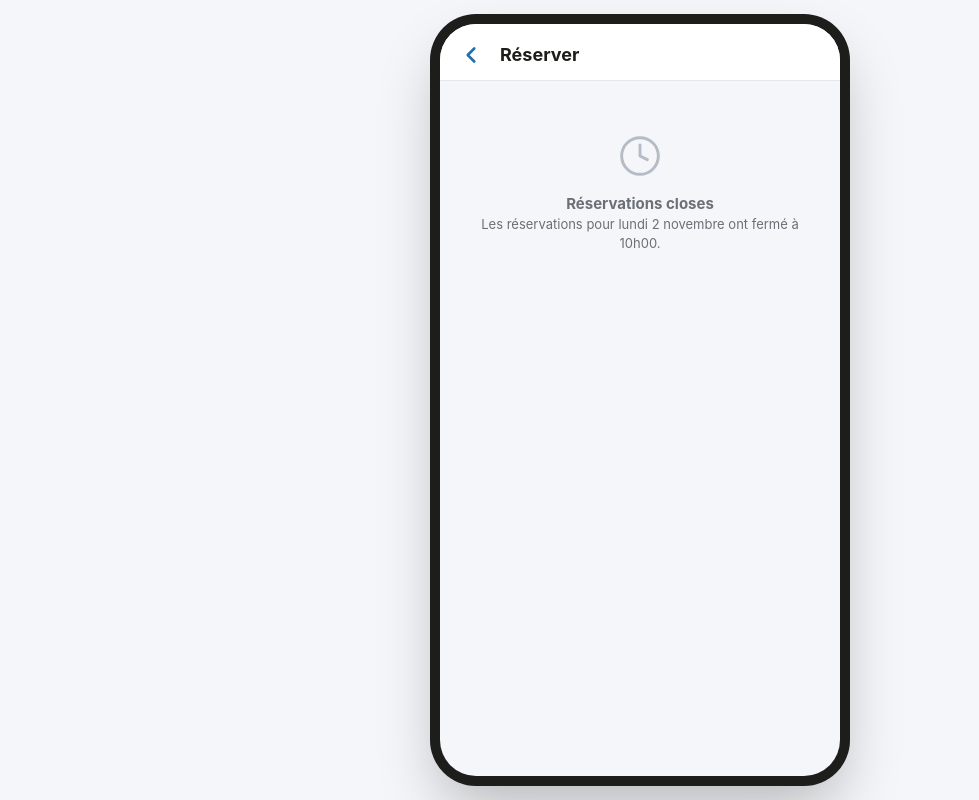
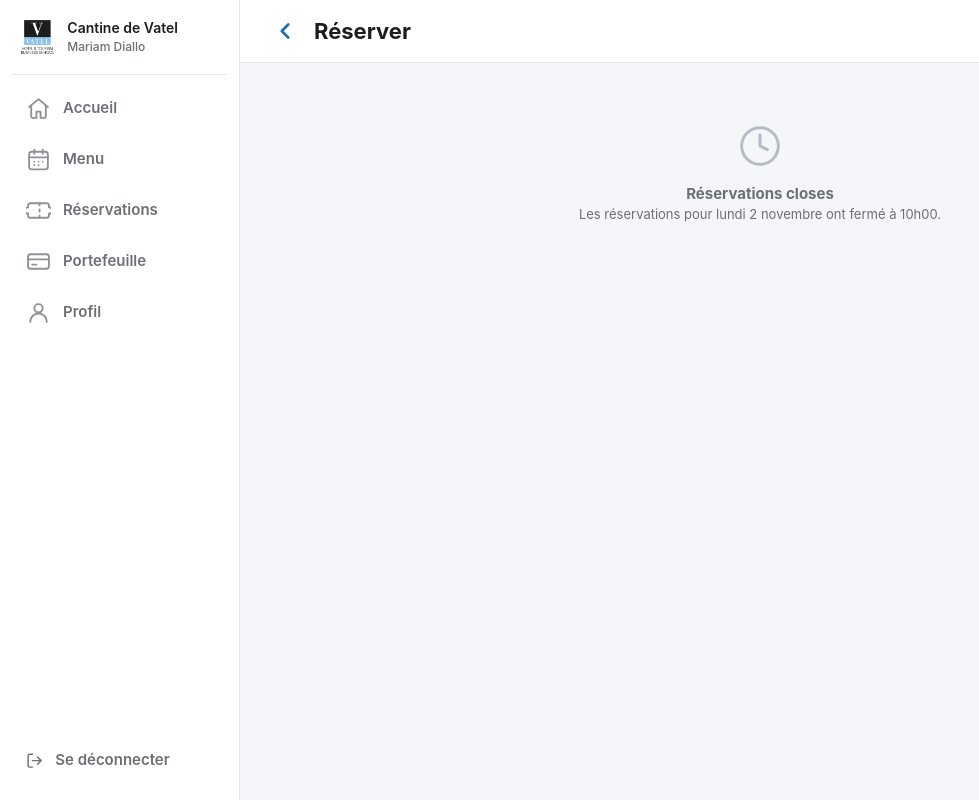
Before and after one commit to lartisse/cantine-vatel, a Laravel app: page /reservations/nouvelle/1 in a window 1280 px wide. Shown: the whole page, without its empty margins (0-979 px from the left). Run offline with Laravel 12, Linux system fonts and the light colour scheme; a user stored in the database is signed in; data comes from the database, SQL or seed files in the repository; data that the repository does not hold is empty; parts of the project's set-up code (start-up, migrations or seed data) failed here and were passed over.

Commit message:
feat(ui): espaces élève, personnel et parent en plein écran responsive (menu latéral sur ordinateur, onglets en bas sur mobile), sans cadre de téléphone

```diff
--- a/app/Http/Controllers/User/MenuController.php
+++ b/app/Http/Controllers/User/MenuController.php
@@ -18,7 +18,8 @@ class MenuController extends Controller
     public function index(Request $request, ReservationService $service)
     {
         $u = $request->user();
-        $week = (int) $request->query('semaine', 0);
+        // Par défaut : la semaine en cours, ou la suivante quand elle est terminée (week-end)
+        $week = $request->has('semaine') ? (int) $request->query('semaine') : (today()->isWeekend() ? 1 : 0);
         $monday = today()->startOfWeek()->addWeeks($week);
         $menus = Menu::whereBetween('date', [$monday, $monday->copy()->addDays(4)])->where('is_published', true)->orderBy('date')->get();
         $dayParam = $request->query('jour');
--- a/lang/en.json
+++ b/lang/en.json
@@ -354,5 +354,6 @@
     "Bienvenue sur Cantine de Vatel": "Welcome to Cantine de Vatel",
     "Chef de la semaine": "Chef of the week",
     "Équipe cuisine": "Kitchen team",
-    "Pas de service aujourd’hui": "No service today"
+    "Pas de service aujourd’hui": "No service today",
+    "Menu pas encore publié": "Menu not published yet"
 }
--- a/public/css/extra.css
+++ b/public/css/extra.css
@@ -3,7 +3,46 @@ body.no-demo #app { padding-top: 0; }
 body.no-demo .public-header { top: 0; }
 body.no-demo .sidebar { top: 0; height: 100vh; }
 body.no-demo .admin, body.no-demo .kiosk, body.no-demo .mobile-stage { min-height: 100vh; }
-body.no-demo .phone { max-height: calc(100vh - 48px); }
+
+/* ---------- Espaces élève / personnel / parent : plein écran responsive (sans cadre de téléphone) ---------- */
+.app-shell { min-height: 100vh; background: var(--bg); }
+.app-main { min-height: 100vh; display: flex; flex-direction: column; }
+.app-shell .phone-top { position: sticky; top: 0; z-index: 30; padding: 14px 16px; }
+.app-shell .phone-body { flex: 1; overflow: visible; padding: 16px 16px 92px; }
+.app-shell .no-tabs .phone-body { padding-bottom: 24px; }
+.page-inner { width: 100%; max-width: 1080px; margin: 0 auto; }
+.app-shell .sticky-cta { bottom: 64px; margin-left: -4px; margin-right: -4px; padding-left: 4px; padding-right: 4px; }
+.app-shell .no-tabs .sticky-cta { bottom: 0; }
+/* Mobile : barre d'onglets fixée en bas */
+.app-shell .tabbar { position: fixed; left: 0; right: 0; bottom: 0; z-index: 40; padding-bottom: calc(8px + env(safe-area-inset-bottom)); box-shadow: 0 -4px 14px rgba(16, 24, 40, .05); }
+.app-shell:has(.no-tabs) .tabbar { display: none; }
+.tab-brand, .tab-logout { display: none !important; }
+/* Tablette et ordinateur : menu latéral, contenu sur toute la largeur */
+@media (min-width: 900px) {
+  .app-shell { display: grid; grid-template-columns: 240px 1fr; }
+  .app-shell .tabbar, .app-shell:has(.no-tabs) .tabbar {
+    position: sticky; top: 0; height: 100vh; display: flex; flex-direction: column; gap: 4px;
+    border-top: 0; border-right: 1px solid var(--line); padding: 18px 12px; box-shadow: none;
+  }
+  .app-shell .tabbar a { flex-direction: row; justify-content: flex-start; gap: 12px; padding: 11px 14px; border-radius: 10px; font-size: 15px; }
+  .app-shell .tabbar a .ti { position: relative; }
+  .app-shell .tabbar a.active { background: var(--sky-50); color: var(--ink); }
+  .app-shell .tabbar a:hover { background: #f4f6f9; }
+  .tab-brand { display: flex !important; align-items: center; gap: 10px; padding: 0 8px 18px !important; margin-bottom: 6px; border-bottom: 1px solid var(--line); border-radius: 0 !important; color: var(--ink) !important; font-weight: 800; font-size: 14px !important; background: none !important; }
+  .tab-brand img { height: 36px; }
+  .tab-brand small { display: block; font-weight: 500; color: var(--muted); font-size: 12px; }
+  .tab-logout { display: block !important; margin-top: auto; }
+  .tab-logout button { width: 100%; display: flex; align-items: center; gap: 12px; border: 0; background: none; padding: 11px 14px; border-radius: 10px; color: var(--muted); font-weight: 600; cursor: pointer; }
+  .tab-logout button:hover { background: var(--red-50); color: var(--red); }
+  .app-shell .phone-top { padding: 18px 32px; }
+  .app-shell .phone-top h2 { font-size: 22px; }
+  .app-shell .phone-body, .app-shell .no-tabs .phone-body { padding: 24px 32px 40px; }
+  .app-shell .sticky-cta, .app-shell .no-tabs .sticky-cta { bottom: 0; }
+  /* Listes de plats et cartes sur plusieurs colonnes */
+  .page-inner .stack:has(> .dish-row), .page-inner .stack:has(> .child-card) { display: grid; grid-template-columns: repeat(auto-fill, minmax(380px, 1fr)); gap: 12px; }
+  .page-inner .stack:has(> .dish-row) > * + *, .page-inner .stack:has(> .child-card) > * + * { margin-top: 0; }
+  .page-inner .hscroll { flex-wrap: wrap; overflow: visible; }
+}
 form.inline { display: inline; }
 a.dish-row { text-decoration: none; }
 .qr-box [data-qr] { display: flex; justify-content: center; margin: 0 auto; }
--- a/resources/views/layouts/base.blade.php
+++ b/resources/views/layouts/base.blade.php
@@ -9,7 +9,7 @@
     <link rel="icon" href="{{ asset('img/vatel_logo.png') }}">
     <link rel="manifest" href="{{ asset('manifest.webmanifest') }}">
     <link rel="stylesheet" href="{{ asset('css/app.css') }}?v=3">
-    <link rel="stylesheet" href="{{ asset('css/extra.css') }}?v=4">
+    <link rel="stylesheet" href="{{ asset('css/extra.css') }}?v=5">
     @stack('head')
 </head>
 <body class="no-demo">
--- a/resources/views/layouts/mobile.blade.php
+++ b/resources/views/layouts/mobile.blade.php
@@ -7,24 +7,29 @@
         ? [['home', route('parent.home'), 'home', __('Accueil')], ['child', route('parent.children'), 'users', __('Enfants')], ['topup', route('parent.topup.choose'), 'card', __('Recharger')], ['alerts', route('parent.alerts'), 'bell', __('Alertes')], ['profile', route('profile'), 'user', __('Profil')]]
         : [['home', route('user.home'), 'home', __('Accueil')], ['menu', route('menu'), 'calendar', __('Menu')], ['resa', route('reservations.index'), 'ticket', __('Réservations')], ['wallet', route('wallet'), 'card', __('Portefeuille')], ['profile', route('profile'), 'user', __('Profil')]];
 @endphp
-<div class="mobile-stage"><div class="phone">
-    <div class="phone-top">
-        @hasSection('back')<a class="back" href="@yield('back')" aria-label="{{ __('Retour') }}">{!! ic('chevron-left') !!}</a>@endif
-        <h2>@yield('title')</h2>
-        @yield('right')
-    </div>
-    <div class="phone-body">
-        @if ($errors->any() && ! View::hasSection('no_errors'))
-            <div class="alert red mb">{!! ic('alert') !!} <span>{{ $errors->first() }}</span></div>
-        @endif
-        @yield('content')
-    </div>
-    @unless (View::hasSection('no_tabs'))
-    <nav class="tabbar">
+{{-- Espaces élève, personnel et parent : plein écran, barre d'onglets en bas sur mobile, menu latéral sur ordinateur --}}
+<div class="app-shell">
+    <nav class="tabbar" aria-label="{{ __('Navigation') }}">
+        <a href="{{ $u->homeRoute() }}" class="tab-brand"><img src="{{ asset('img/vatel_logo.png') }}" alt="Vatel"><span>Cantine de Vatel<small>{{ $u->name }}</small></span></a>
         @foreach ($tabs as [$k, $href, $icon, $label])
             <a href="{{ $href }}" class="{{ $tab === $k ? 'active' : '' }}"><span class="ti">{!! ic($icon) !!}@if ($k === 'profile' && $u->missingFields())<i class="tab-dot" title="{{ __('Profil incomplet') }}"></i>@endif</span>{{ $label }}</a>
         @endforeach
+        <form method="POST" action="{{ route('logout') }}" class="tab-logout">@csrf<button>{!! ic('logout') !!} {{ __('Se déconnecter') }}</button></form>
     </nav>
-    @endunless
-</div></div>
+    <div class="app-main {{ View::hasSection('no_tabs') ? 'no-tabs' : '' }}">
+        <header class="phone-top">
+            @hasSection('back')<a class="back" href="@yield('back')" aria-label="{{ __('Retour') }}">{!! ic('chevron-left') !!}</a>@endif
+            <h2>@yield('title')</h2>
+            @yield('right')
+        </header>
+        <main class="phone-body">
+            <div class="page-inner">
+                @if ($errors->any() && ! View::hasSection('no_errors'))
+                    <div class="alert red mb">{!! ic('alert') !!} <span>{{ $errors->first() }}</span></div>
+                @endif
+                @yield('content')
+            </div>
+        </main>
+    </div>
+</div>
 @endsection
--- a/resources/views/user/book.blade.php
+++ b/resources/views/user/book.blade.php
@@ -11,7 +11,11 @@
     $refund = $existing?->total ?? 0;
 @endphp
 @if (! $menu->isOpen())
-    <div class="empty"><div class="ico">{!! ic('clock') !!}</div><b>{{ __('Réservations closes') }}</b><p class="small">{{ __('Les réservations pour :d ont fermé à :h.', ['d' => mb_strtolower($menu->label()), 'h' => $cutoff]) }}</p></div>
+    @if (! $menu->is_published)
+        <div class="empty"><div class="ico">{!! ic('calendar') !!}</div><b>{{ __('Menu pas encore publié') }}</b><p class="small">{{ __('Le menu de cette semaine n’est pas encore publié.') }}</p></div>
+    @else
+        <div class="empty"><div class="ico">{!! ic('clock') !!}</div><b>{{ __('Réservations closes') }}</b><p class="small">{{ __('Les réservations pour :d ont fermé à :h.', ['d' => mb_strtolower($menu->label()), 'h' => $cutoff]) }}</p></div>
+    @endif
 @elseif ($already)
     <div class="empty"><div class="ico">{!! ic('ticket') !!}</div><b>{{ __('Déjà réservé') }}</b><p class="small">{{ __('Vous avez déjà une réservation ce jour-là. Vous pouvez la modifier pour ajouter des plats.') }}</p><a class="btn mt" href="{{ route('reservations.show', $already) }}">{{ __('Voir ma réservation') }}</a></div>
 @else
```
